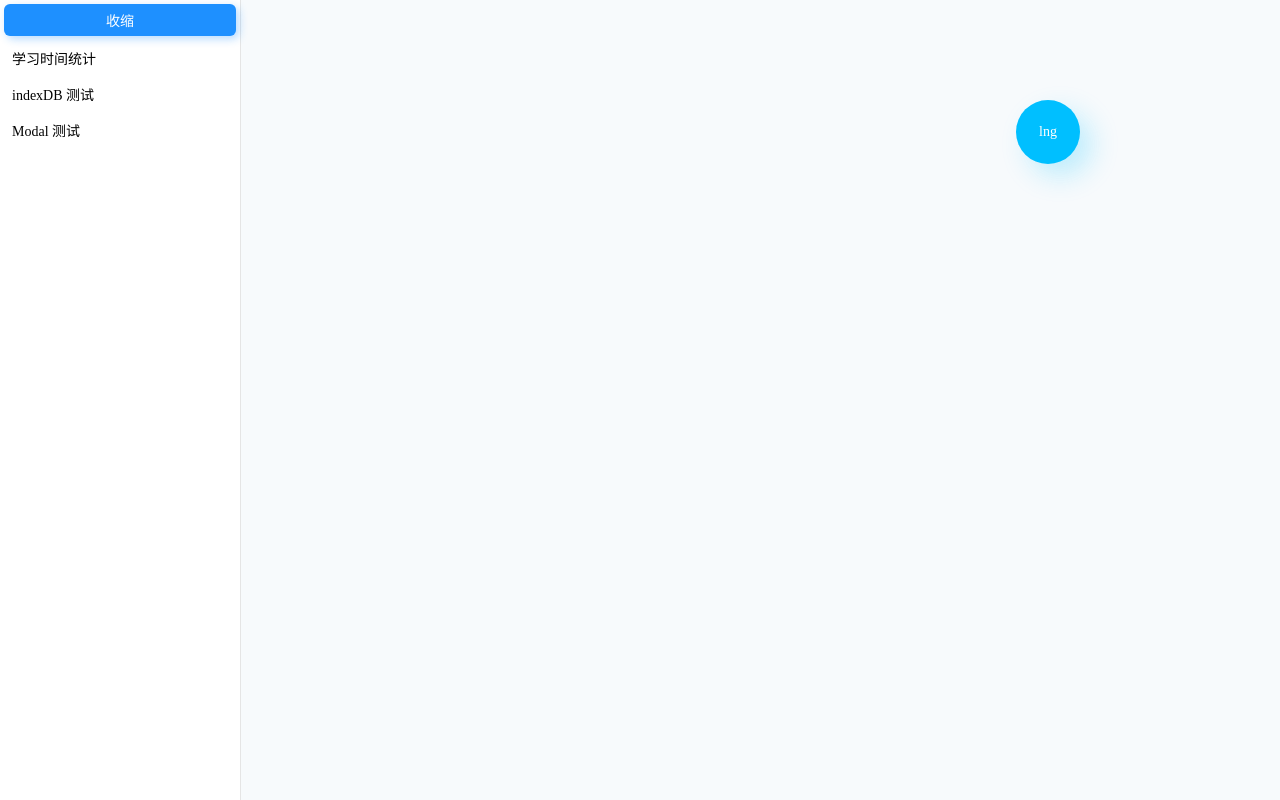
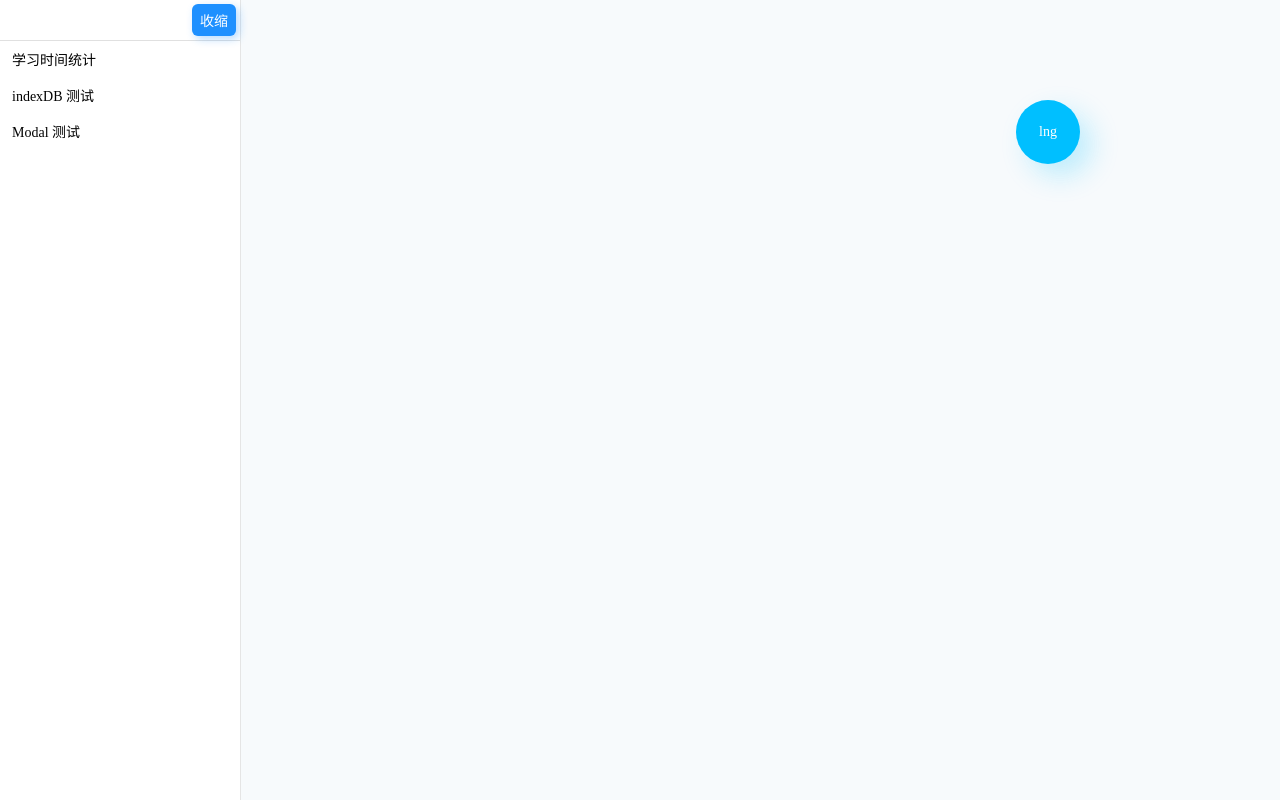
Before and after one commit to yicheny/y-toys, a React (Create React App) app: page / in a window 1280 px wide. Built offline with nearby package versions, Linux system fonts and the light colour scheme.

Commit message:
update Menu收缩模式UI修改

```diff
--- a/src/components/Menu/index.scss
+++ b/src/components/Menu/index.scss
@@ -29,16 +29,32 @@
     }
   }
 
-  &-footer{
-    padding:12px;
+  &-header{
+    //padding:12px;
     display: flex;
     justify-content: flex-end;
-    border-top:1px solid rgba(0,0,0,0.12)
+    border-bottom:1px solid rgba(0,0,0,0.12)
   }
 
   &.shrink{
-    width:72px;
+    width:0;
     text-align: center;
     overflow: hidden;
   }
 }
+
+.c-menu-shrink{
+  overflow: hidden;
+  &.expand{
+    width:0;
+  }
+
+  &-btn{
+    border:1px solid rgba(0,0,0,0.24);
+    padding:16px 4px;
+    border-radius: 0 12px 12px 0;
+    background: #fff;
+    cursor:pointer;
+    writing-mode:vertical-rl;
+  }
+}
--- a/src/components/Menu/index.tsx
+++ b/src/components/Menu/index.tsx
@@ -1,7 +1,8 @@
-import React, {useState} from "react";
+import React from "react";
 import {useLocation, useNavigate} from "react-router-dom";
 import './index.scss'
 import clsx from "clsx";
+import {useToggle} from "../../hooks";
 import {Button} from "../index";
 
 type MenuOption = {
@@ -25,27 +26,36 @@ Menu.defaultProps = {
 export default function Menu(props: MenuProps): JSX.Element {
     const {pathname} = useLocation();
     const navigate = useNavigate();
-    const [shrink, setShrink] = useState<boolean>(props.defaultShrink);
+    const { show:shrink, open:toShrink, close:toExpand } = useToggle(props.defaultShrink);
 
-    return <div className={clsx('c-menu', props.className, {shrink})} style={props.style}>
-        <Button onClick={() => setShrink(!shrink)}>{shrink ? props.expandText : props.shrinkText}</Button>
+    return <>
+        <div className={clsx('c-menu', props.className, {shrink})} style={props.style}>
+            <div className="c-menu-header">
+                <Button onClick={toShrink}>{props.shrinkText}</Button>
+                {/*<Icon name={'fixed'}
+                      size={24}
+                      className={clsx({shrink})}
+                      style={{cursor: "pointer"}}
+                      onClick={toggleShrink}/>*/}
+            </div>
             <div className="c-menu-content">
                 {
                     props.options.map((option, key) => {
                         return <div className={clsx('c-menu-item', {current: pathname === option.to})}
                                     onClick={() => navigate(option.to)}
                                     key={key}>
-                        {shrink ? option.text.slice(0, 3).toLocaleUpperCase() : option.text}
+                            {option.text}
                         </div>
                     })
                 }
             </div>
-        {/*<div className="c-menu-footer">
-            <Icon name={'fixed'}
-                  size={24}
-                  className={clsx({shrink})}
-                  style={{cursor: "pointer"}}
-                  onClick={() => setShrink(!shrink)}/>
-        </div>*/}
         </div>
+        <div className={clsx('c-menu-shrink',{expand:!shrink})}>
+            <div className="c-menu-shrink-btn"
+                 onClick={toExpand}
+            >
+                {props.expandText}
+            </div>
+        </div>
+    </>
 }
```
Lines whose indentation alone changed are shown as unchanged.
